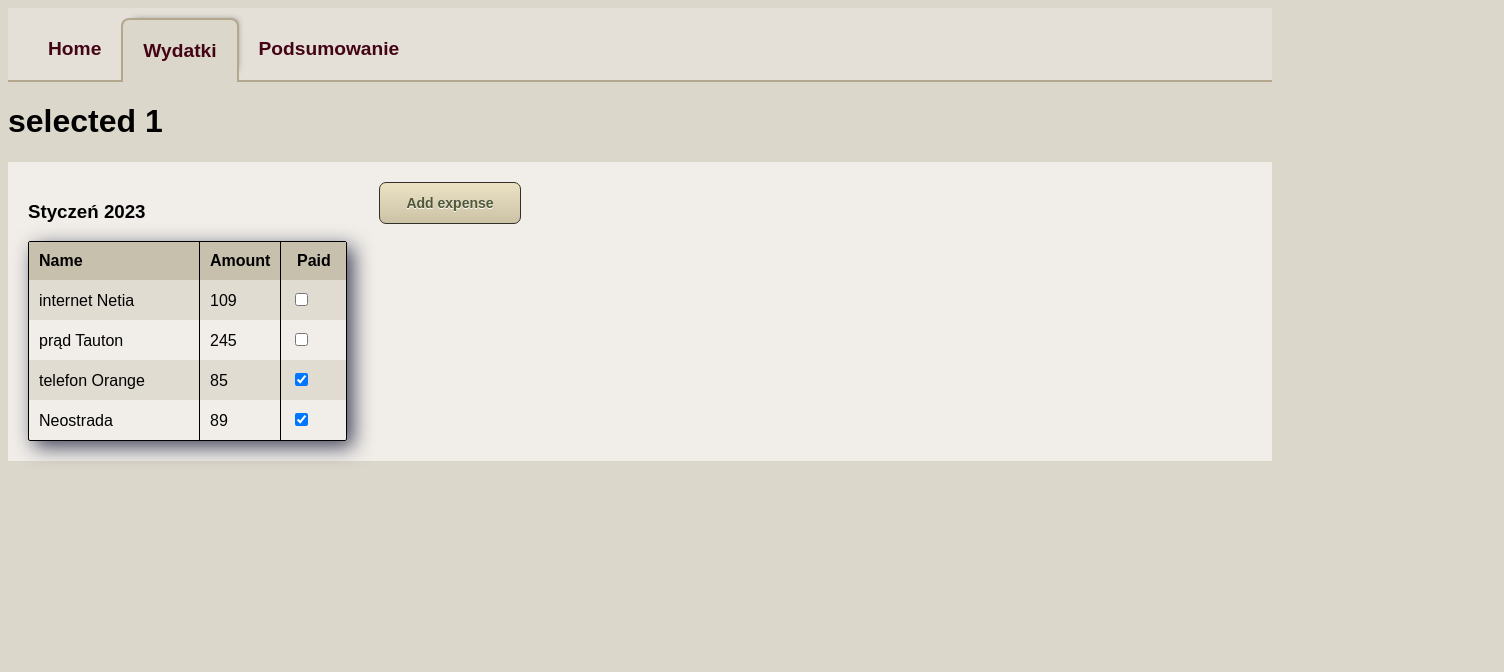
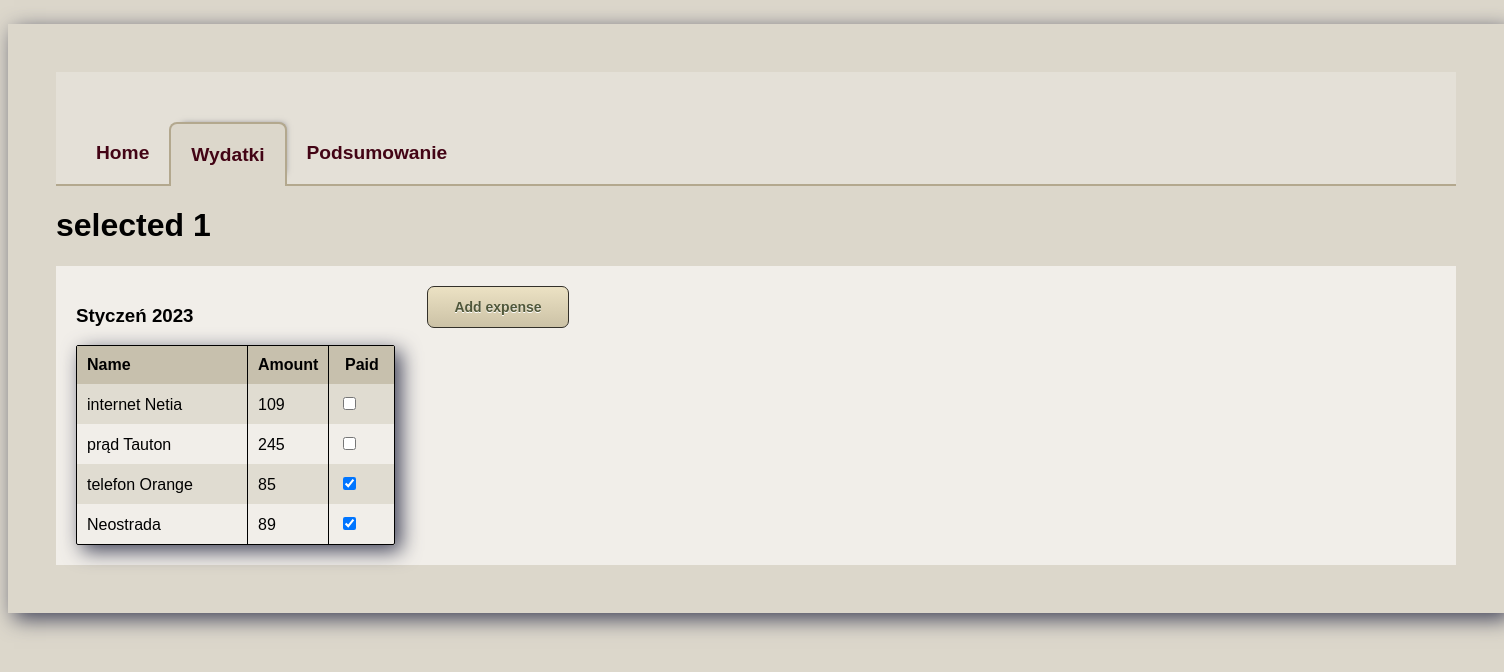
Before and after one commit to wabior/angular-expenses, an Angular app: page / in a window 1280 px wide. Shown: the top 672 px of the page, 1504 px wide, since content can reach past the window. Built offline with nearby package versions, Linux system fonts and the light colour scheme; data requests are answered from the project's data file.

Commit message:
dummy interface minor styling

```diff
--- a/src/app/app.component.html
+++ b/src/app/app.component.html
@@ -1,3 +1,5 @@
+<div class="container">
+    <div class="row">
         <app-topbar>
             <app-navigation></app-navigation>
         </app-topbar>
@@ -7,3 +9,5 @@
         <main [ngSwitch]="selected">
             <app-content *ngSwitchCase="1"></app-content>
         </main>
+    </div>
+</div>
--- a/src/app/app.component.scss
+++ b/src/app/app.component.scss
@@ -1 +1,10 @@
 @import "../vars";
+
+.container {
+    box-shadow: 6px 6px 20px 0px rgba(66, 68, 90, 1);
+    width: 1400px;
+    margin-top: 24px;
+    margin-left: auto;
+    margin-right: auto;
+    padding: 48px 48px;
+}
--- a/src/app/components/topbar/navigation/navigation.component.scss
+++ b/src/app/components/topbar/navigation/navigation.component.scss
@@ -5,7 +5,7 @@
     display: flex;
     background-color: lighten($bg-light, 4%);
     margin-bottom: 20px;
-    padding: 10px 20px 0;
+    padding: 50px 20px 0;
 
     &-item {
         color: #430415;
--- /dev/null
+++ b/src/app/types/expense-storage-interface.ts
@@ -0,0 +1,3 @@
+export interface ExpenseStorageInterface {
+    get(): any;
+}
```
Lines whose indentation alone changed are shown as unchanged.
